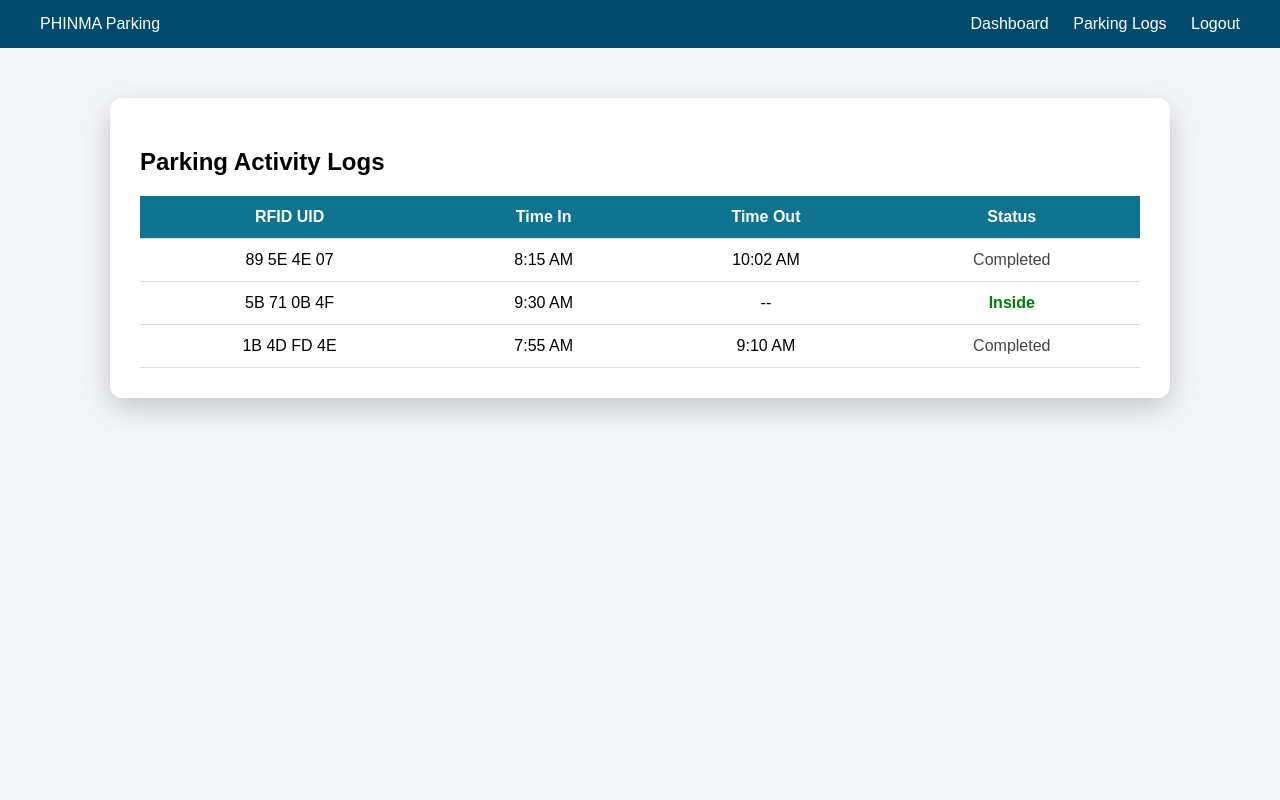
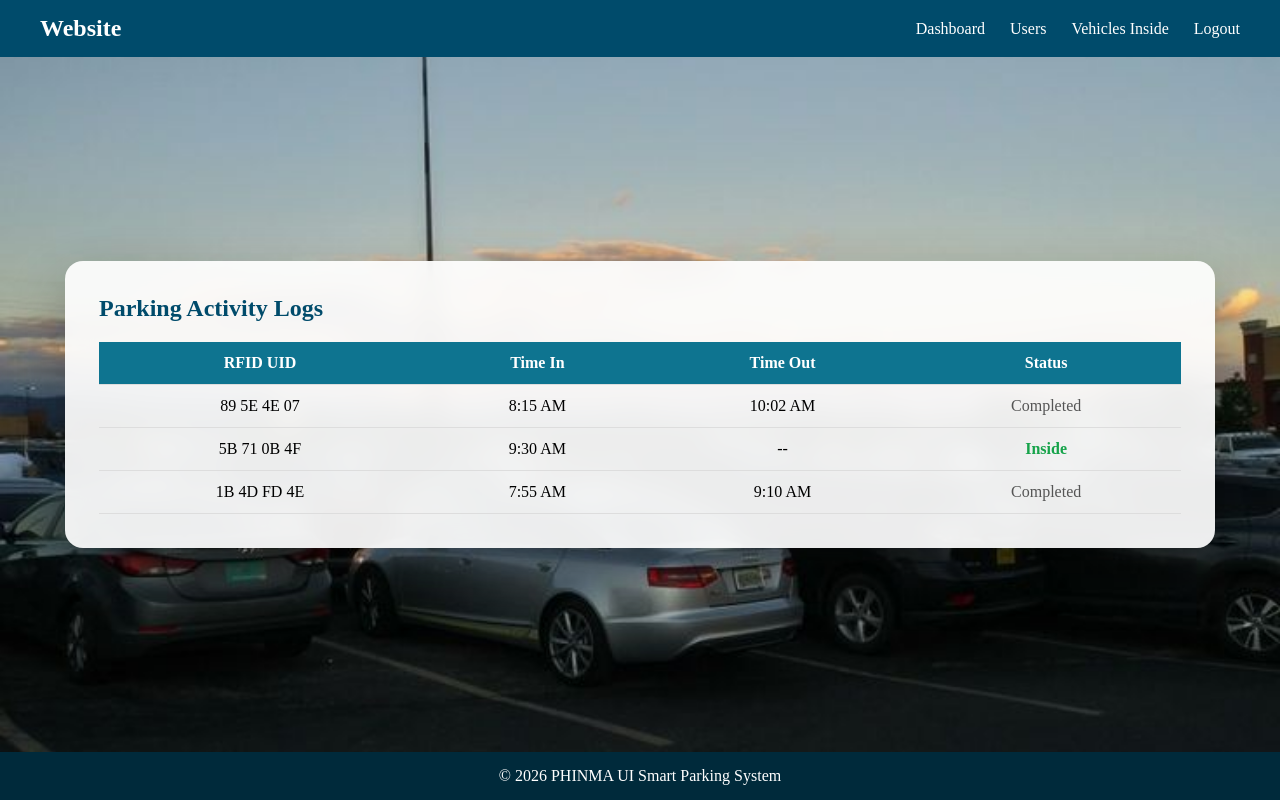
Before and after one commit to JeanRose14/An-Integrated-Smart-Parking-Facility-Management-System-for-PHINMA-University-of-Iloilo, a Flask app: page /parking_logs in a window 1280 px wide. Run offline with Flask 3, Linux system fonts and the light colour scheme; some libraries are stand-ins or nearby versions.

Commit message:
design update

```diff
--- a/templates/parking_logs.html
+++ b/templates/parking_logs.html
@@ -2,41 +2,64 @@
 <html lang="en">
 <head>
 <meta charset="UTF-8">
-<title>Parking Logs</title>
+<title>Parking Logs | PHINMA UI Smart Parking</title>
+<link rel="stylesheet" href="{{ url_for('static', filename='style.css') }}">
 
 <style>
+*{margin:0;padding:0;box-sizing:border-box}
 
-body{
-font-family:Arial;
-background:#f4f6f9;
-margin:0;
+/* HERO */
+.hero{
+flex:1;
+min-height:64vh;
+display:flex;
+justify-content:center;
+align-items:center;
+padding:60px 40px;
 }
 
+/* SAME CARD STYLE */
+.dashboard-card{
+background:rgba(255,255,255,.92);
+backdrop-filter:blur(12px);
+padding:34px;
+border-radius:18px;
+width:100%;
+max-width:1150px;
+box-shadow:0 25px 55px rgba(0,0,0,.30);
+}
+
+/* NAVBAR */
 nav{
-background:#004b6b;
-color:white;
+background-color:#004b6b;
 padding:15px 40px;
 display:flex;
 justify-content:space-between;
+align-items:center;
 }
 
-nav a{
-color:white;
-text-decoration:none;
-margin-left:20px;
+.logo{
+font-size:24px;
+font-weight:bold;
+color:#fff
 }
 
-.container{
-max-width:1000px;
-margin:50px auto;
-background:white;
-padding:30px;
-border-radius:12px;
-box-shadow:0 10px 30px rgba(0,0,0,0.2);
+nav ul{
+list-style:none;
+display:flex;
+gap:25px
 }
 
+nav ul li a{
+color:#fff;
+text-decoration:none;
+font-weight:500
+}
+
+/* TABLE */
 h2{
 margin-bottom:20px;
+color:#004b6b;
 }
 
 table{
@@ -56,29 +79,39 @@
 }
 
 .status-in{
-color:green;
+color:#16a34a;
 font-weight:bold;
 }
 
 .status-out{
-color:#444;
+color:#555;
 }
 
+/* FOOTER */
+footer{
+background-color:#002a3b;
+color:#fff;
+text-align:center;
+padding:15px 0;
+}
 </style>
 </head>
 
 <body>
 
 <nav>
-<div>PHINMA Parking</div>
-<div>
-<a href="/dashboard">Dashboard</a>
-<a href="/parking_logs">Parking Logs</a>
-<a href="/logout">Logout</a>
-</div>
+<div class="logo">Website</div>
+<ul>
+<li><a href="{{ url_for('dashboard') }}">Dashboard</a></li>
+<li><a href="{{ url_for('users') }}">Users</a></li>
+<li><a href="{{ url_for('vehicles_inside') }}">Vehicles Inside</a></li>
+<li><a href="{{ url_for('logout') }}">Logout</a></li>
+</ul>
 </nav>
 
-<div class="container">
+<header class="hero">
+
+<div class="dashboard-card">
 
 <h2>Parking Activity Logs</h2>
 
@@ -114,5 +147,11 @@
 
 </div>
 
+</header>
+
+<footer>
+<p>© 2026 PHINMA UI Smart Parking System</p>
+</footer>
+
 </body>
 </html>
```
